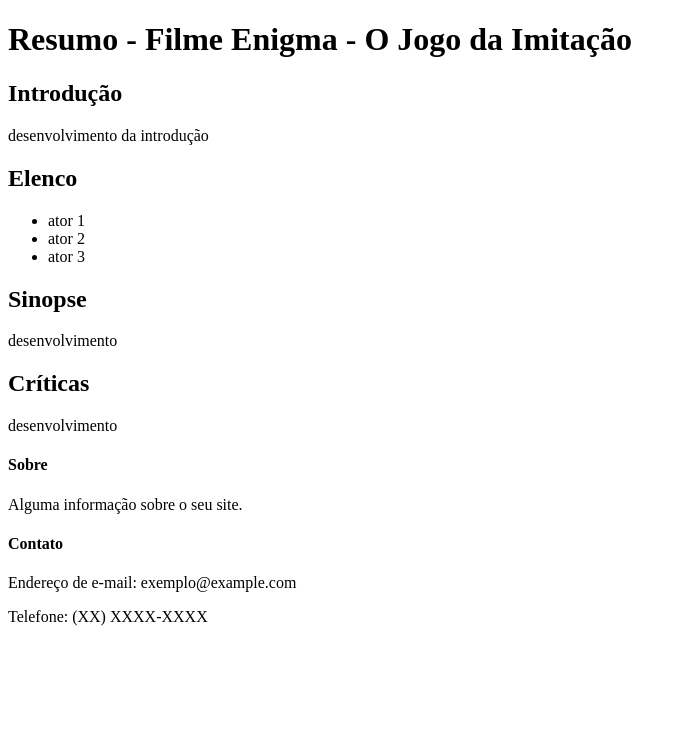
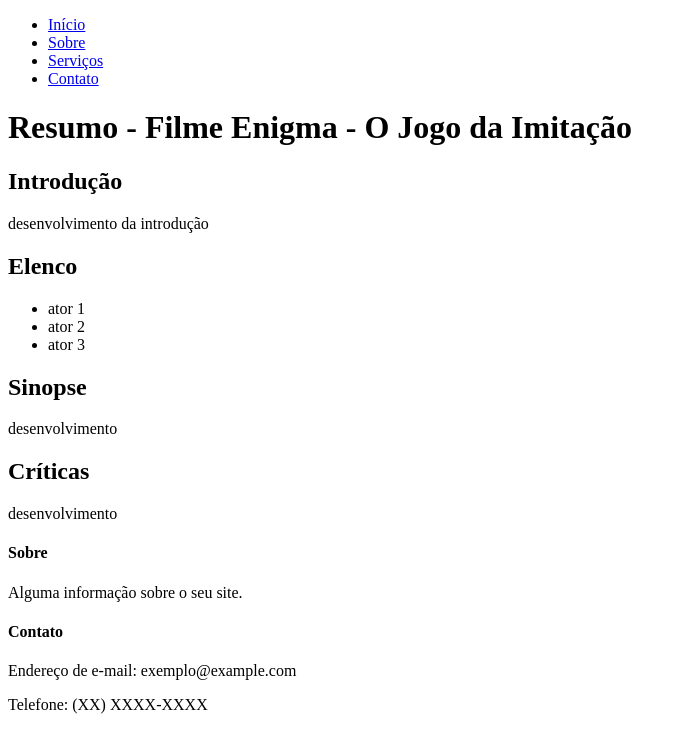
Before and after one commit to Inferdes/Enigma-3AEdith, a plain HTML site: page index.html in a window 1280 px wide. Shown: the whole page, without its empty margins (0-686 px from the left). Drawn offline with Linux system fonts and the light colour scheme.

Commit message:
cabeçalho

```diff
--- a/index.html
+++ b/index.html
@@ -8,7 +8,14 @@
 <body>
 
     <header>
-        <!-- Aqui vai o conteúdo do cabeçalho -->
+        <nav>
+            <ul>
+                <li><a href="#">Início</a></li>
+                <li><a href="#">Sobre</a></li>
+                <li><a href="#">Serviços</a></li>
+                <li><a href="#">Contato</a></li>
+            </ul>
+        </nav>
     </header>
 
     <h1>Resumo - Filme Enigma - O Jogo da Imitação</h1>
```
